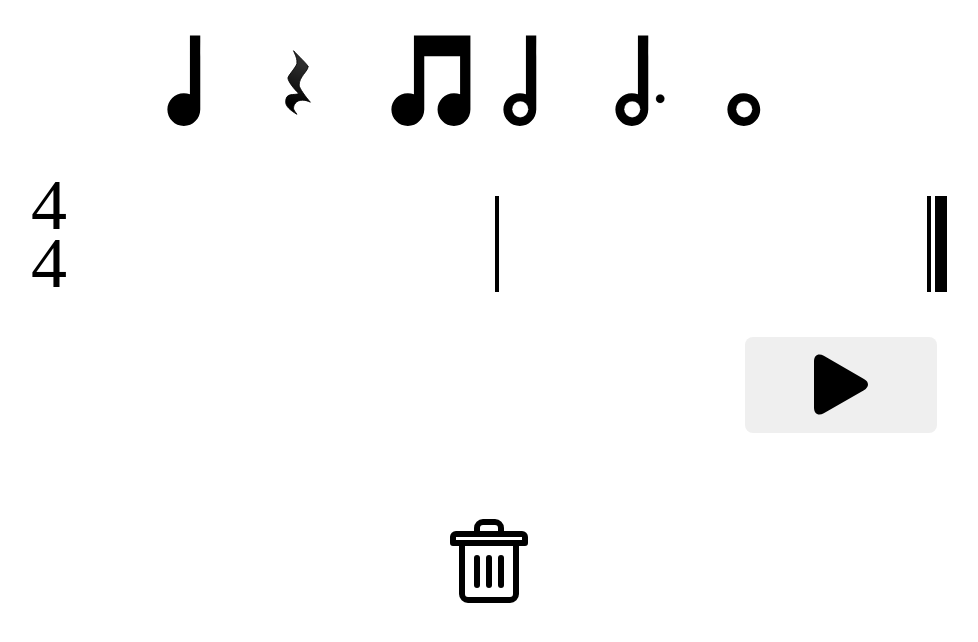
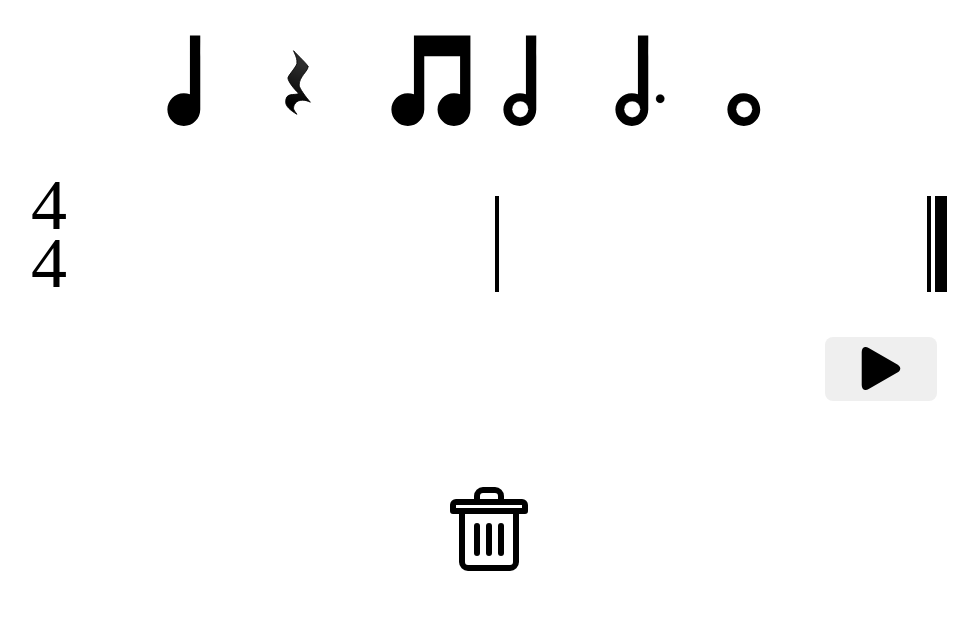
Before and after one commit to duckingod/tempo-education-playground, a Vue app: page / in a window 1280 px wide. Shown: the top 642 px of the page, without its empty margins (151-1129 px from the left). Built offline with nearby package versions, Linux system fonts and the light colour scheme.

Commit message:
chore: update layout

```diff
--- a/src/components/TempoPlayground.vue
+++ b/src/components/TempoPlayground.vue
@@ -118,7 +118,7 @@
 </script>
 
 <template>
-  <div style="width: 960px; margin: 2em auto; ">
+  <div style="width: 800px; margin: 2em auto; ">
     <div style="display: flex; align-items: center; flex-direction: column; gap: 2em">
       <draggable style="display: flex; flex-direction: row; gap: 1em; justify-content: center;" v-model="candidates"
         :group="{ name: 'beats', pull: 'clone', put: false }"
@@ -144,7 +144,7 @@
       </div>
       <div style="width: 100%">
         <div style="margin-left:46em">
-          <button style="height: 6em; width: 12em;" @click="playTempo"><img style="width: 54px; height: 100%;"
+          <button style="height: 4em; width: 7em;" @click="playTempo"><img style="width: 3em; height: 100%;"
               :src="playSvg" /></button>
         </div>
       </div>
@@ -159,7 +159,8 @@
               </div>
             </template>
           </draggable>
-          <div style="margin-top: -128px; display: flex; flex-direction: row; height: 96px; justify-content: center;">
+          <div
+            style="margin-top: -128px; display: flex; flex-direction: row; width: 96px; height: 96px; justify-content: center;">
             <img :src="trashCan" />
           </div>
         </div>
```
